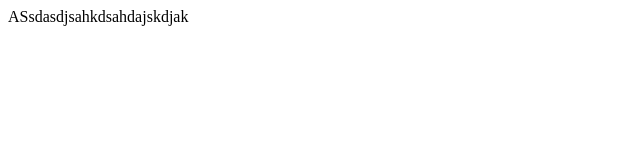
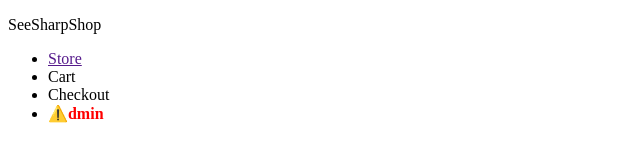
Before and after one commit to brooman/SeeSharpShop, a plain HTML site: page SeeSharpShop/wwwroot/index.html in a window 1280 px wide. Shown: the whole page, without its empty margins (0-640 px from the left). Drawn offline with Linux system fonts and the light colour scheme.

Commit message:
Making frontend

```diff
--- a/SeeSharpShop/wwwroot/index.html
+++ b/SeeSharpShop/wwwroot/index.html
@@ -1,10 +1,20 @@
 <!DOCTYPE html>
-<html>
-    <head>
-        <meta charset="utf-8" />
-        <title></title>
-    </head>
-    <body>
-        ASsdasdjsahkdsahdajskdjak
-    </body>
+<html lang="en">
+<head>
+  <meta charset="UTF-8">
+  <meta name="viewport" content="width=device-width, initial-scale=1.0">
+  <meta http-equiv="X-UA-Compatible" content="ie=edge">
+  <title>SeeSharpShop</title>
+</head>
+<body>
+  <header>
+    <p>SeeSharpShop</p>
+    <ul>
+      <li><a href="">Store</a></li>
+      <li>Cart</li>
+      <li>Checkout</li>
+      <li><span style="color: red; font-weight: bold;"> ⚠️dmin </span></li>
+    </ul>
+  </header>
+</body>
 </html>
--- /dev/null
+++ b/SeeSharpShop/wwwroot/main.css
@@ -0,0 +1,11 @@
+header {
+  display: flex;
+  justify-content: flex-end;
+  background-color: yellow;
+}
+
+header ul {
+  display: flex;
+  width: 100%;
+  transform: rotate(3deg);
+}
```
Also changed, not shown: 1 other file.
